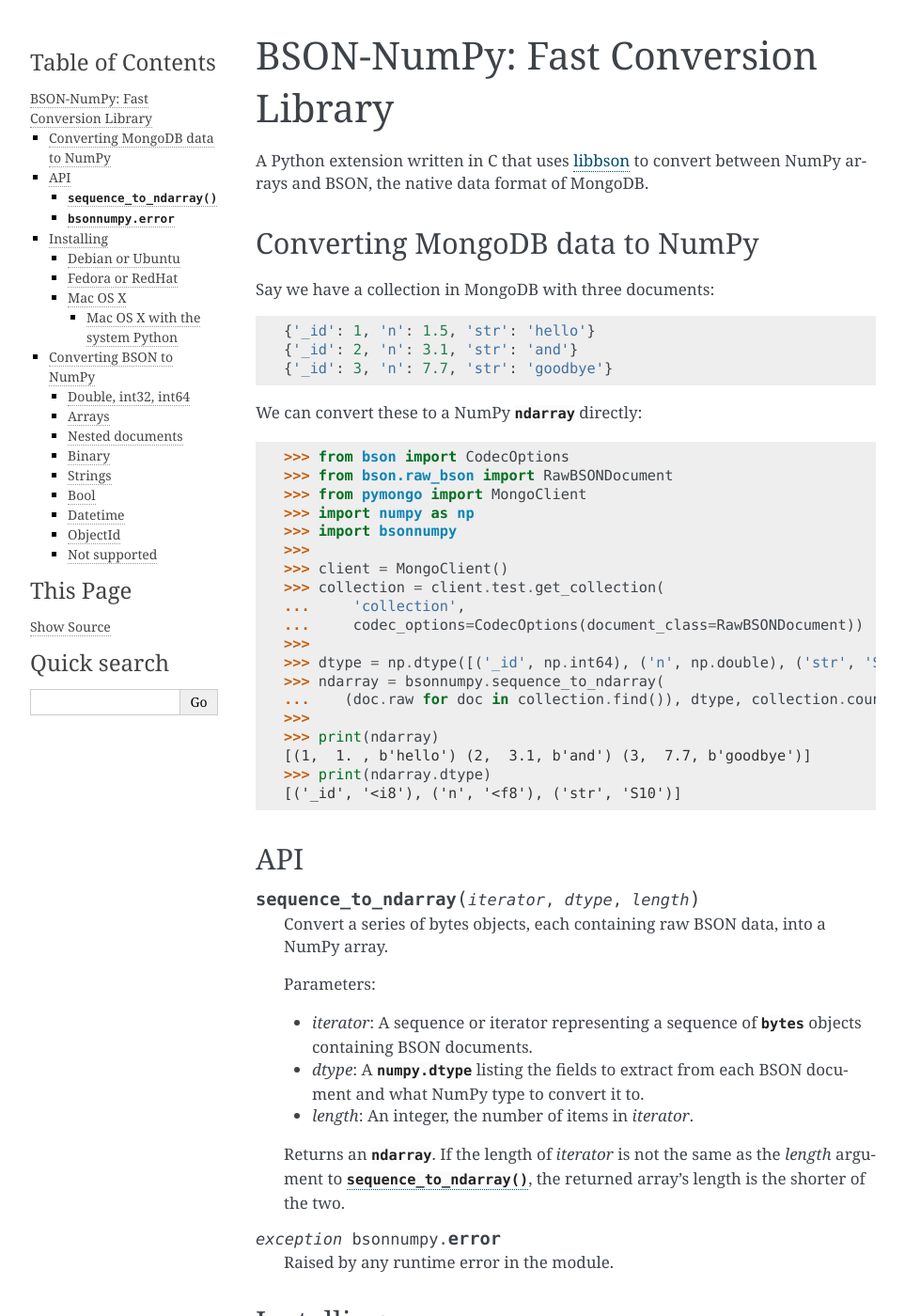
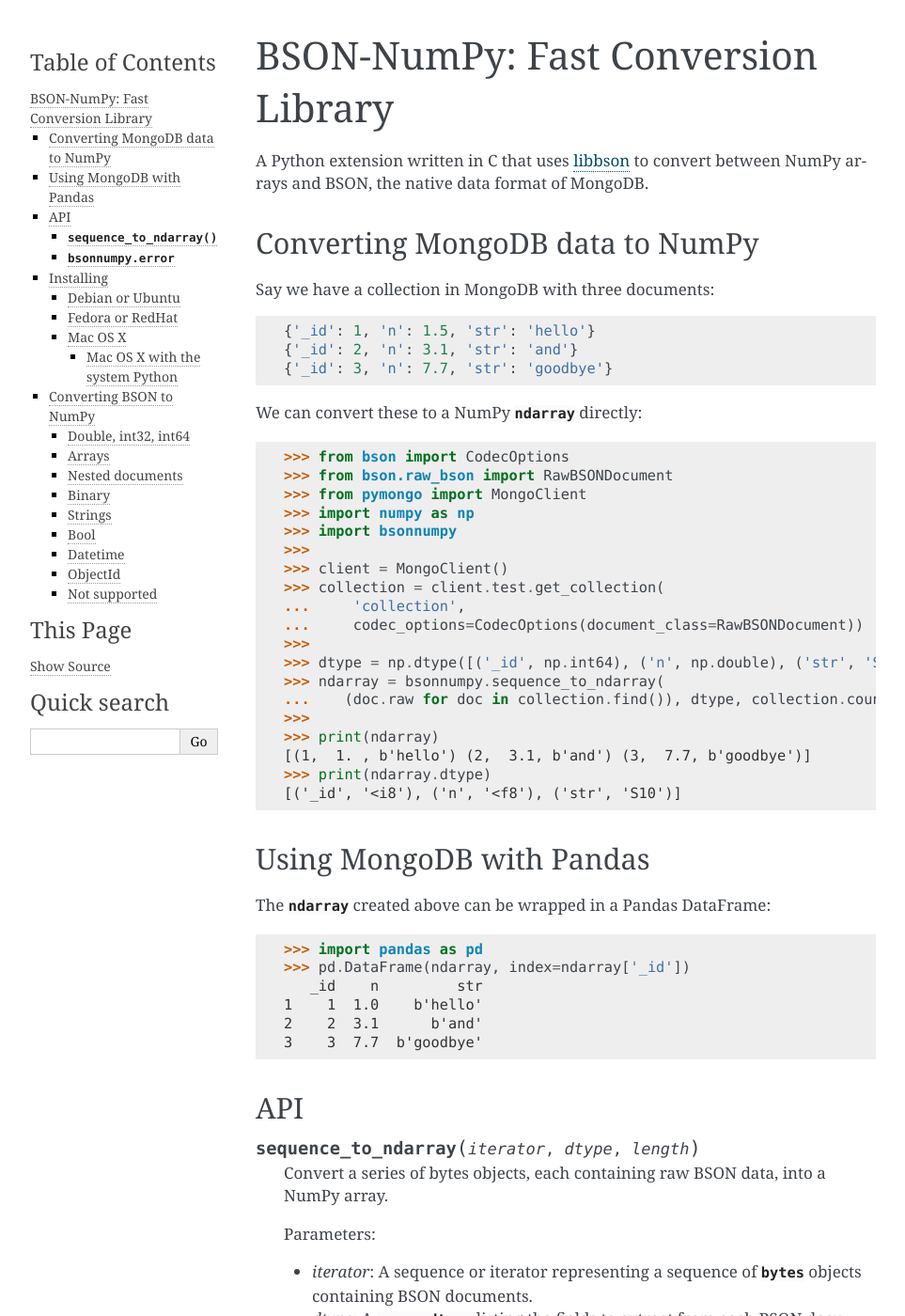
Before and after one commit to mongodb/bson-numpy, a Sphinx documentation site: the page built from doc/index.rst, in a window 1280 px wide and 1400 px high. Shown: the whole window at 94% size, without its empty margins (148-1111 px from the left). Built offline with Sphinx 7.4.7, drawn with Linux system fonts in a browser that asks for light colours.

Commit message:
document how to use Pandas

```diff
--- a/doc/index.rst
+++ b/doc/index.rst
@@ -56,6 +56,20 @@
     [(1,  1. , b'hello') (2,  3.1, b'and') (3,  7.7, b'goodbye')]
     >>> print(ndarray.dtype)
     [('_id', '<i8'), ('n', '<f8'), ('str', 'S10')]
+
+Using MongoDB with Pandas
+-------------------------
+
+The :class:`~numpy.ndarray` created above can be wrapped in a Pandas DataFrame:
+
+.. doctest::
+
+    >>> import pandas as pd
+    >>> pd.DataFrame(ndarray, index=ndarray['_id'])
+       _id    n         str
+    1    1  1.0    b'hello'
+    2    2  3.1      b'and'
+    3    3  7.7  b'goodbye'
 
 API
 ---
```
